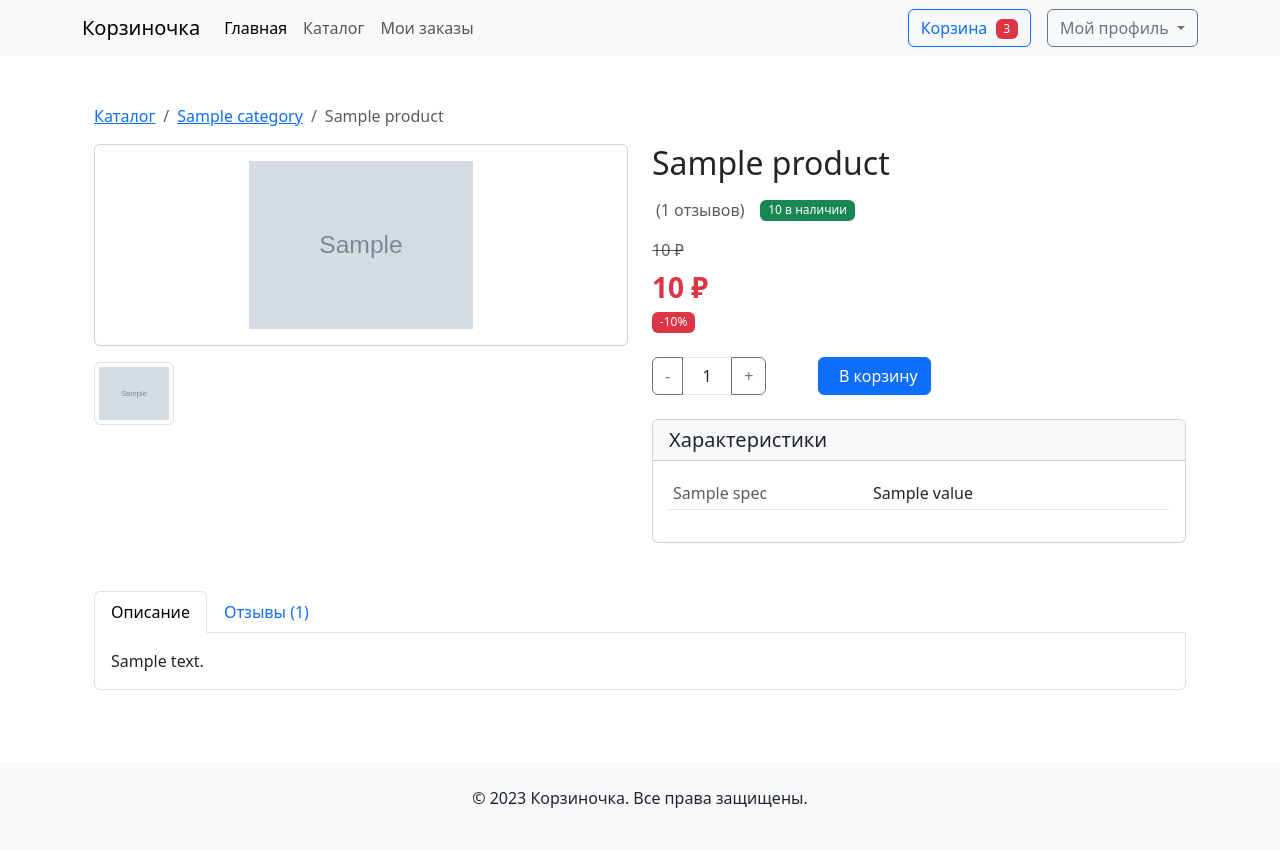
After one commit to K0rgiNaSkeyte/OnlineShopYL, a Flask app: template templates/product.html in a window 1280 px wide. The commit adds this page. Run offline with Flask 3, Linux system fonts and the light colour scheme; the template is opened without the code that fills it: most values are stand-ins (such as "Sample title", 1, 10 or a date in 2020); grey boxes marked "Sample" are stand-in pictures.

Commit message:
add styles in base_auth.html, add product.html

```diff
--- a/templates/base_auth.html
+++ b/templates/base_auth.html
@@ -78,6 +78,25 @@
         .bg-canceled {
             background-color: #dc3545;
         }
+        .thumbnails img {
+        transition: all 0.2s;
+        }
+        .thumbnails img:hover {
+            border-color: #0d6efd;
+        }
+        .star-rating {
+            color: #e4e5e9;
+        }
+        .star-rating.active {
+            color: #ffc107;
+        }
+        .quantity-input {
+            max-width: 50px;
+            text-align: center;
+        }
+        .nav-tabs .nav-link.active {
+            font-weight: 500;
+        }
     </style>
 </head>
 <body>
@@ -133,5 +152,32 @@
 </footer>
 
 <script src="https://cdn.jsdelivr.net/npm/bootstrap@5.3.0/dist/js/bootstrap.bundle.min.js"></script>
+<script>
+    // Обработка рейтинга в отзывах
+    document.querySelectorAll('.star-rating').forEach(star => {
+        star.addEventListener('click', function() {
+            const value = this.getAttribute('data-value');
+            document.getElementById('ratingValue').value = value;
+
+            // Подсветка звезд
+            document.querySelectorAll('.star-rating').forEach(s => {
+                s.classList.toggle('active', s.getAttribute('data-value') <= value);
+            });
+        });
+    });
+
+    // Управление количеством товара
+    document.querySelector('.minus-btn').addEventListener('click', function() {
+        const input = document.querySelector('.quantity-input');
+        if (parseInt(input.value) > 1) {
+            input.value = parseInt(input.value) - 1;
+        }
+    });
+
+    document.querySelector('.plus-btn').addEventListener('click', function() {
+        const input = document.querySelector('.quantity-input');
+        input.value = parseInt(input.value) + 1;
+    });
+</script>
 </body>
 </html>
--- /dev/null
+++ b/templates/product.html
@@ -0,0 +1,164 @@
+{% extends "base_auth.html" %}
+
+{% block title %}{{ product.name }}{% endblock %}
+
+{% block content %}
+<div class="container py-4">
+    <!-- Хлебные крошки -->
+    <nav aria-label="breadcrumb">
+        <ol class="breadcrumb">
+            <li class="breadcrumb-item"><a href="/catalog">Каталог</a></li>
+            <li class="breadcrumb-item"><a href="/catalog?category={{ product.category_id }}">{{ product.category }}</a></li>
+            <li class="breadcrumb-item active" aria-current="page">{{ product.name }}</li>
+        </ol>
+    </nav>
+
+    <div class="row">
+        <!-- Галерея изображений -->
+        <div class="col-md-6">
+            <div class="card mb-3">
+                <img src="{{ product.main_image }}" class="card-img-top p-3" alt="{{ product.name }}" id="mainImage">
+            </div>
+            <div class="d-flex thumbnails">
+                {% for image in product.images %}
+                <div class="me-2 cursor-pointer" onclick="document.getElementById('mainImage').src='{{ image }}'">
+                    <img src="{{ image }}" alt="Thumbnail" class="img-thumbnail" width="80">
+                </div>
+                {% endfor %}
+            </div>
+        </div>
+
+        <!-- Информация о товаре -->
+        <div class="col-md-6">
+            <h2 class="mb-3">{{ product.name }}</h2>
+
+            <div class="d-flex align-items-center mb-3">
+                <div class="me-3">
+                    {% for star in range(5) %}
+                        {% if loop.index <= product.rating|int %}
+                            <i class="bi bi-star-fill text-warning"></i>
+                        {% else %}
+                            <i class="bi bi-star text-warning"></i>
+                        {% endif %}
+                    {% endfor %}
+                    <span class="ms-1 text-muted">({{ product.reviews_count }} отзывов)</span>
+                </div>
+                <span class="badge bg-success">{{ product.in_stock }} в наличии</span>
+            </div>
+
+            <div class="mb-4">
+                {% if product.old_price %}
+                <div class="text-muted text-decoration-line-through mb-1">{{ product.old_price }} ₽</div>
+                {% endif %}
+                <div class="fs-3 fw-bold text-danger">{{ product.price }} ₽</div>
+                {% if product.discount %}
+                <span class="badge bg-danger">-{{ product.discount }}%</span>
+                {% endif %}
+            </div>
+
+            <div class="mb-4">
+                <div class="d-flex align-items-center mb-3">
+                    <div class="input-group" style="width: 150px;">
+                        <button class="btn btn-outline-secondary minus-btn" type="button">-</button>
+                        <input type="text" class="form-control text-center quantity-input" value="1">
+                        <button class="btn btn-outline-secondary plus-btn" type="button">+</button>
+                    </div>
+                    <button class="btn btn-primary ms-3" id="addToCart">
+                        <i class="bi bi-cart-plus me-2"></i>В корзину
+                    </button>
+                </div>
+            </div>
+
+            <div class="card mb-4">
+                <div class="card-header bg-light">
+                    <h5 class="mb-0">Характеристики</h5>
+                </div>
+                <div class="card-body">
+                    <table class="table table-sm">
+                        {% for spec in product.specifications %}
+                        <tr>
+                            <td class="text-muted" width="40%">{{ spec.name }}</td>
+                            <td>{{ spec.value }}</td>
+                        </tr>
+                        {% endfor %}
+                    </table>
+                </div>
+            </div>
+        </div>
+    </div>
+
+    <!-- Описание и отзывы -->
+    <div class="row mt-4">
+        <div class="col-12">
+            <ul class="nav nav-tabs" id="productTabs" role="tablist">
+                <li class="nav-item" role="presentation">
+                    <button class="nav-link active" id="description-tab" data-bs-toggle="tab" data-bs-target="#description" type="button">Описание</button>
+                </li>
+                <li class="nav-item" role="presentation">
+                    <button class="nav-link" id="reviews-tab" data-bs-toggle="tab" data-bs-target="#reviews" type="button">Отзывы ({{ product.reviews_count }})</button>
+                </li>
+            </ul>
+            <div class="tab-content p-3 border border-top-0 rounded-bottom">
+                <div class="tab-pane fade show active" id="description" role="tabpanel">
+                    {{ product.description|safe }}
+                </div>
+                <div class="tab-pane fade" id="reviews" role="tabpanel">
+                    {% if product.reviews %}
+                    <div class="mb-4">
+                        {% for review in product.reviews %}
+                        <div class="card mb-3">
+                            <div class="card-body">
+                                <div class="d-flex justify-content-between mb-2">
+                                    <h6 class="mb-0">{{ review.author }}</h6>
+                                    <small class="text-muted">{{ review.date }}</small>
+                                </div>
+                                <div class="mb-2">
+                                    {% for star in range(5) %}
+                                        {% if loop.index <= review.rating %}
+                                            <i class="bi bi-star-fill text-warning"></i>
+                                        {% else %}
+                                            <i class="bi bi-star text-warning"></i>
+                                        {% endif %}
+                                    {% endfor %}
+                                </div>
+                                <p class="mb-0">{{ review.text }}</p>
+                            </div>
+                        </div>
+                        {% endfor %}
+                    </div>
+                    {% else %}
+                    <div class="text-center py-3">
+                        <p class="text-muted">Пока нет отзывов о товаре</p>
+                    </div>
+                    {% endif %}
+
+                    <!-- Форма добавления отзыва -->
+                    <div class="card">
+                        <div class="card-header bg-light">
+                            <h5 class="mb-0">Оставить отзыв</h5>
+                        </div>
+                        <div class="card-body">
+                            <form>
+                                <div class="mb-3">
+                                    <label class="form-label">Ваша оценка</label>
+                                    <div class="rating-stars">
+                                        {% for i in range(1, 6) %}
+                                        <i class="bi bi-star-fill star-rating" data-value="{{ i }}" style="cursor: pointer; font-size: 1.5rem;"></i>
+                                        {% endfor %}
+                                        <input type="hidden" name="rating" id="ratingValue" value="0">
+                                    </div>
+                                </div>
+                                <div class="mb-3">
+                                    <label for="reviewText" class="form-label">Комментарий</label>
+                                    <textarea class="form-control" id="reviewText" rows="3" required></textarea>
+                                </div>
+                                <button type="submit" class="btn btn-primary">Отправить отзыв</button>
+                            </form>
+                        </div>
+                    </div>
+                </div>
+            </div>
+        </div>
+    </div>
+</div>
+{% endblock %}
```
